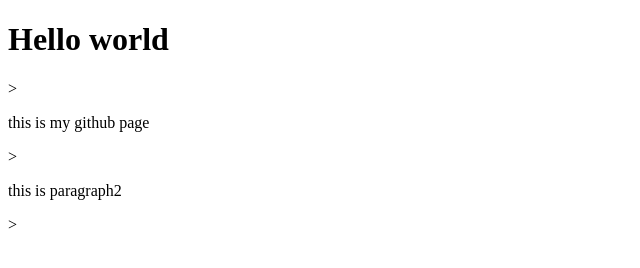
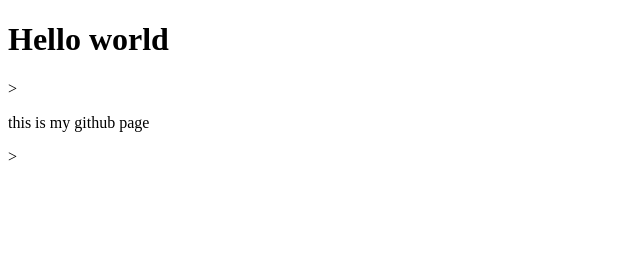
Before and after one commit to yuany00/yuany00.github.io, a plain HTML site: page index.html in a window 1280 px wide. Shown: the whole page, without its empty margins (0-640 px from the left). Drawn offline with Linux system fonts and the light colour scheme.

Commit message:
para2 deleted

```diff
--- a/index.html
+++ b/index.html
@@ -4,7 +4,6 @@
 <body>
 <h1>Hello world</h1>>
 <p>this is my github page</p>>
-<p>this is paragraph2 </p>>
 
 </body>
 </html>
```
